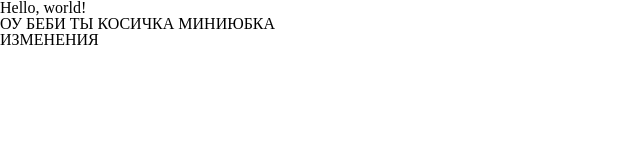
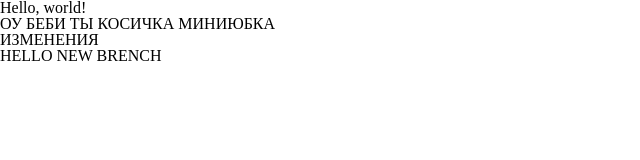
Before and after one commit to MrMiha/git-project, a plain HTML site: page index.html in a window 1280 px wide. Shown: the whole page, without its empty margins (0-640 px from the left). Drawn offline with nearby package versions, Linux system fonts and the light colour scheme.

Commit message:
ЭТО ТЕПЕРЬ В ВЕТКЕ f + ЭТО КРУТО + КРУЧЕ ЧЕМ ТЫ + КРУЧЕ ЧЕМ ТВОИ ДРУЗТЯ

```diff
--- a/index.html
+++ b/index.html
@@ -21,6 +21,7 @@
     <h1>Hello, world!</h1>
     <h2>ОУ БЕБИ ТЫ КОСИЧКА МИНИЮБКА</h2>
     <p>ИЗМЕНЕНИЯ</p>
+    HELLO NEW BRENCH
     <!-- jQuery (necessary for Bootstrap's JavaScript plugins) -->
     <script src="https://ajax.googleapis.com/ajax/libs/jquery/1.12.4/jquery.min.js"></script>
     <!-- Include all compiled plugins (below), or include individual files as needed -->
```
